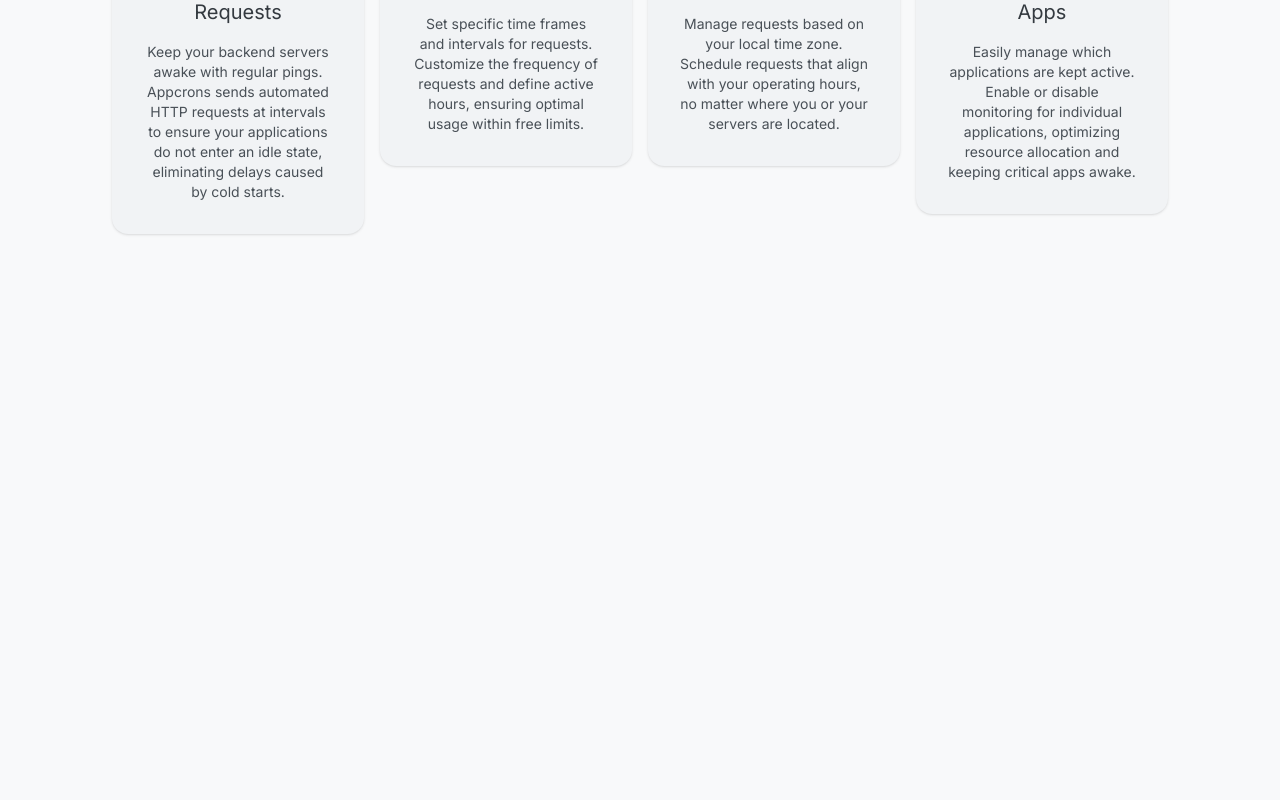
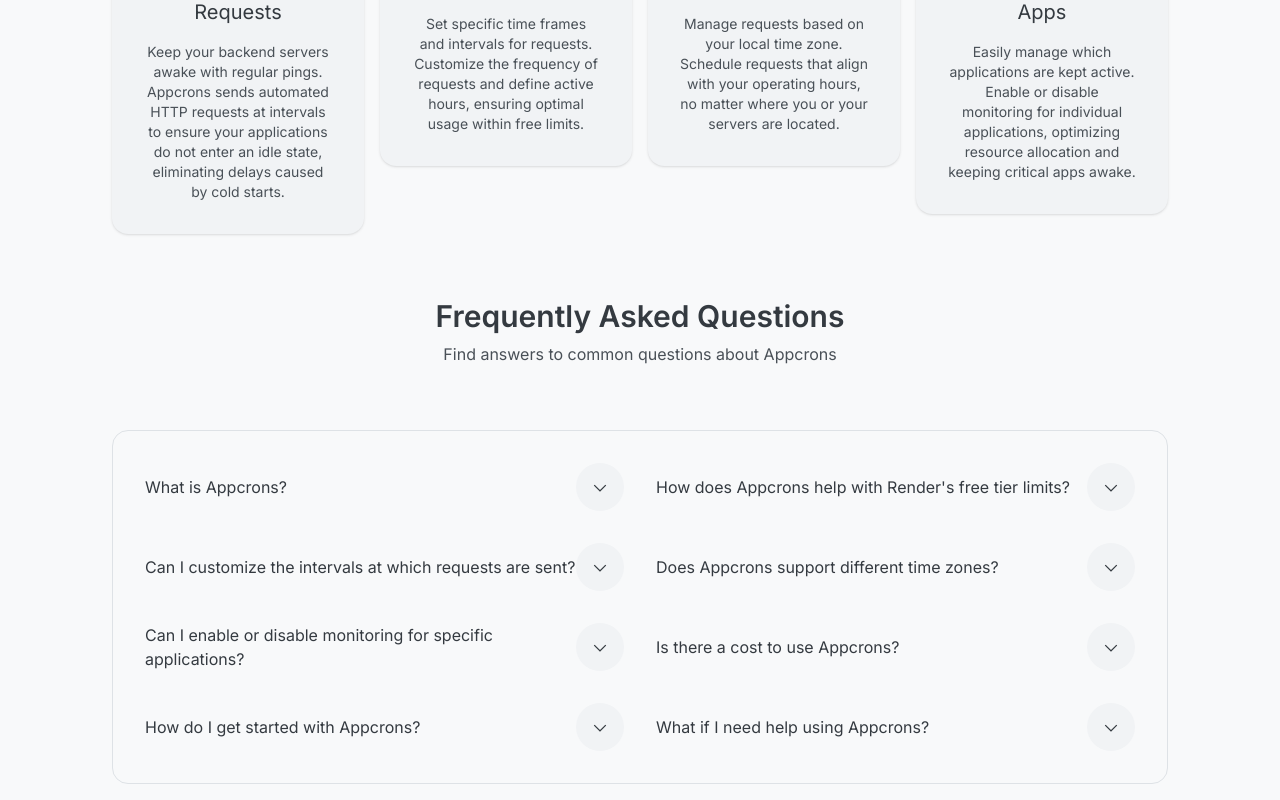
Before and after one commit to Tibz-Dankan/appcrons-web, a Next.js app: page / in a window 1280 px wide. Shown: the part 1574-2374 px from the top of the page. Before the commit the page ends 1824 px from the top, so only its background shows below. Built offline with nearby package versions, Linux system fonts and the light colour scheme; no server answers.

Commit message:
feat: add freqently asked questions

```diff
--- /dev/null
+++ b/src/app/home/faq.tsx
@@ -0,0 +1,110 @@
+import React, { useState } from "react";
+import { ChevronUpIcon } from "@/app/shared/Icons/chevronUpIcon";
+import { ChevronDownIcon } from "@/app/shared/Icons/chevronDownIcon";
+
+// Frequently asked questions
+export const FAQ: React.FC = () => {
+  const [showAnswer, setShowAnswer] = useState({ show: false, index: -1 });
+
+  const showAnswerHandler = (index: number) => {
+    if (showAnswer.show) {
+      setShowAnswer({
+        show: true,
+        index: index,
+      });
+    } else {
+      setShowAnswer({
+        show: false,
+        index: index,
+      });
+    }
+  };
+
+  const showAns = (index: number) =>
+    showAnswer.show === true && showAnswer.index === index;
+
+  const faqs = [
+    {
+      question: "What is Appcrons?",
+      answer:
+        "Appcrons is a tool designed to keep your backend servers on Render awake by sending automated HTTP requests at regular intervals. This prevents servers from entering an idle state, ensuring they remain responsive.",
+    },
+    {
+      question: "How does Appcrons help with Render's free tier limits?",
+      answer:
+        "Appcrons allows you to set specific time frames for sending requests, helping you manage your 750-hour monthly allowance effectively. This ensures your servers stay within Render's free tier limits while remaining active.",
+    },
+    {
+      question: "Can I customize the intervals at which requests are sent?",
+      answer:
+        "Yes, Appcrons lets you customize the frequency of requests, allowing you to choose intervals of 5, 10, or 15 minutes. You can also define active hours during which these requests should be sent.",
+    },
+    {
+      question: "Does Appcrons support different time zones?",
+      answer:
+        "Yes, Appcrons supports multiple time zones. You can manage requests based on your local time zone, ensuring your applications remain active and responsive at the right times.",
+    },
+    {
+      question: "Can I enable or disable monitoring for specific applications?",
+      answer:
+        "Absolutely. Appcrons allows you to easily enable or disable monitoring for individual applications, giving you full control over which servers receive automated requests.",
+    },
+    {
+      question: "Is there a cost to use Appcrons?",
+      answer:
+        "Appcrons offers a free plan to help you get started. Additional features and advanced functionalities may be available in premium plans.",
+    },
+    {
+      question: "How do I get started with Appcrons?",
+      answer:
+        "To get started, sign up for an account on the Appcrons website, register your backend instance hosted on Render, and configure your request intervals and active hours. Appcrons will take care of the rest.",
+    },
+    {
+      question: "What if I need help using Appcrons?",
+      answer:
+        "If you need assistance, you can contact our support team via email at support@appcrons.com or visit our help center on the Appcrons website for guides and tutorials.",
+    },
+  ];
+
+  return (
+    <div className="w-full mt-16 space-y-16">
+      <div className="w-full text-center space-y-2">
+        <p className="text-3xl font-semibold">Frequently Asked Questions</p>
+        <p className="text-color-text-secondary text-base">
+          Find answers to common questions about Appcrons
+        </p>
+      </div>
+      <div
+        className="w-full grid grid-cols-2 gap-8 border-[1px]
+         border-color-border-primary p-8 rounded-2xl"
+      >
+        {faqs.map((faq, index) => (
+          <div key={index} className="space-y-1">
+            <div
+              className="text-base text-color-text-primary text-start
+              flex items-center justify-between"
+              onClick={() => showAnswerHandler(index)}
+            >
+              <span>{faq.question}</span>
+              <div className="p-2 rounded-[50%] bg-color-bg-secondary">
+                {showAns(index) ? (
+                  <ChevronUpIcon className="w-8 h-8" />
+                ) : (
+                  <ChevronDownIcon className="w-8 h-8" />
+                )}
+              </div>
+            </div>
+            {showAns(index) && (
+              <p
+                className="text-start text-base text-color-text-secondary
+                bg-color-bg-secondary rounded-2xl p-4"
+              >
+                {faq.answer}
+              </p>
+            )}
+          </div>
+        ))}
+      </div>
+    </div>
+  );
+};
--- a/src/app/page.tsx
+++ b/src/app/page.tsx
@@ -1,9 +1,12 @@
+"use client";
+
 import { Hero } from "@/app/home/hero";
 import Button from "@/app/shared/button";
 import Link from "next/link";
 import { NavBar } from "@/app/home/navbar";
 import { Features } from "@/app/home/features";
 import { WhyAppcrons } from "@/app/home/whyAppcrons";
+import { FAQ } from "./home/faq";
 
 export default function Home() {
   return (
@@ -44,6 +47,7 @@
       </Hero>
       <WhyAppcrons />
       <Features />
+      <FAQ />
     </div>
   );
 }
```
